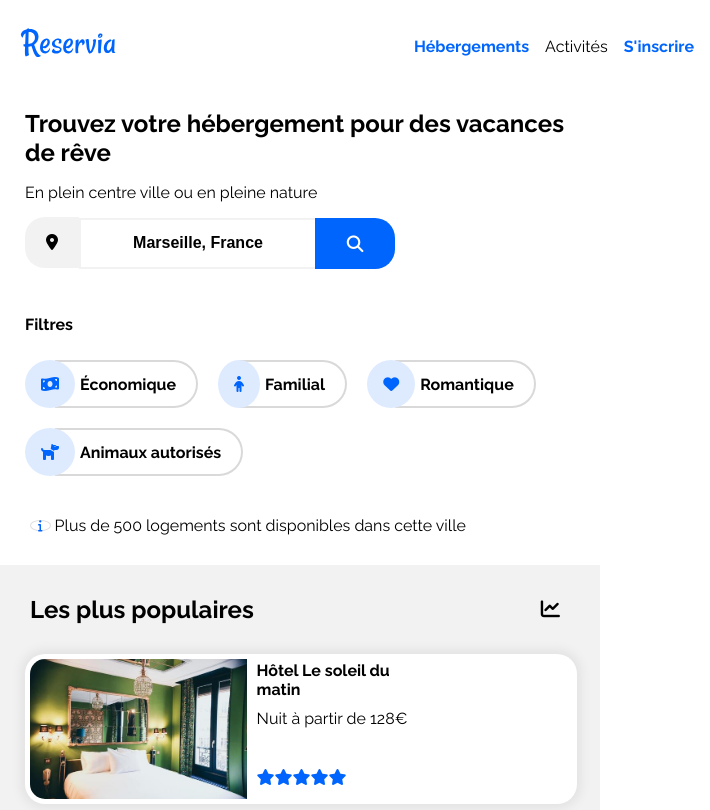
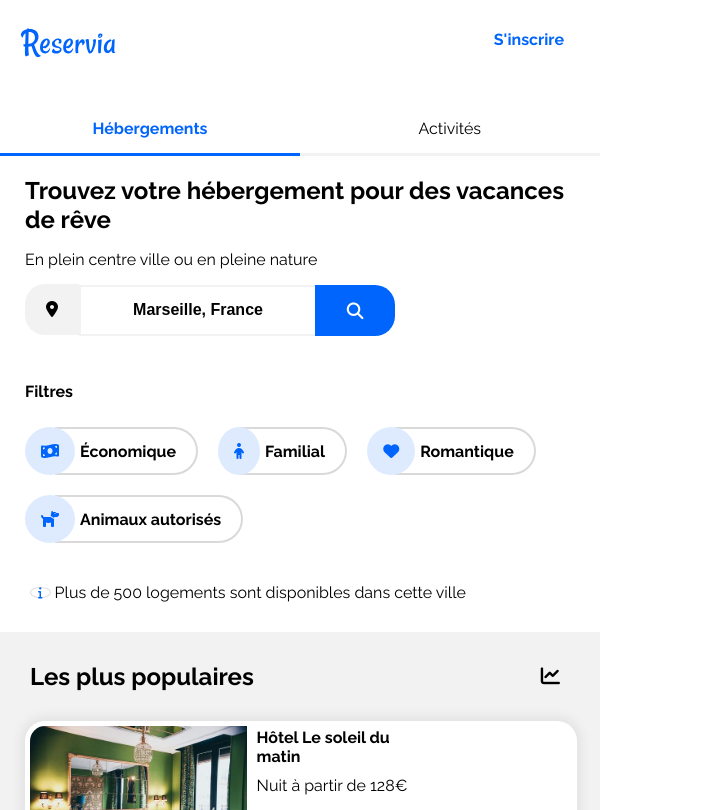
Before and after one commit to MasThomas/MASTHOMAS_2_20042021, a plain HTML site: page index.html in a window 600 px wide. Shown: the top 810 px of the page, 710 px wide, since content can reach past the window. Drawn offline with Linux system fonts and the light colour scheme.

Commit message:
Fin du head 576px

```diff
--- a/styles.css
+++ b/styles.css
@@ -804,9 +804,50 @@ footer li
         pointer-events: none;
     }
 
+    #ancres
+    {
+        flex-wrap: wrap;
+        width: 100%;
+        margin: 0px;
+    }
+
+    .ancre_hebergement
+    {
+        order: 2;
+        width: 50%;
+        padding-top: 30px;
+        display: flex;
+        justify-content: center;
+        border-bottom: solid 3px #0065FC;
+        padding-top: 70px;
+        padding-bottom: 15px;
+    }
+
+    .ancre_activites
+    {
+        order: 3;
+        width: 50%;
+        padding-top: 30px;
+        display: flex;
+        justify-content: center;
+        border-bottom: solid 3px #F2F2F2;
+        padding-top: 70px;
+        padding-bottom: 15px;
+    }
+
+    .ancre_inscription
+    {
+        order: 1;
+        width: 100%;
+        display: flex;
+        justify-content: flex-end;
+        padding: 30px 20px 0px 0px;
+    }
+
     #Logo
     {
         padding-top: 0px;
+        position: absolute;
     }
 
     #recherche
@@ -882,6 +923,7 @@ footer li
     #bloc_cards
     {
         width: 100%;
+        justify-content: space-evenly;
     }
 
     #Activites h2
@@ -899,7 +941,7 @@ footer li
     #Activites img
     {
         width: 100%;
-        height: 150px;
+        height: 10em;
     }
 
     footer
@@ -913,3 +955,11 @@ footer li
         margin-left: 0px;
     }
 }
+
+@media (min-width:360px) and (max-width:575px) {
+
+
+
+
+
+}
```
